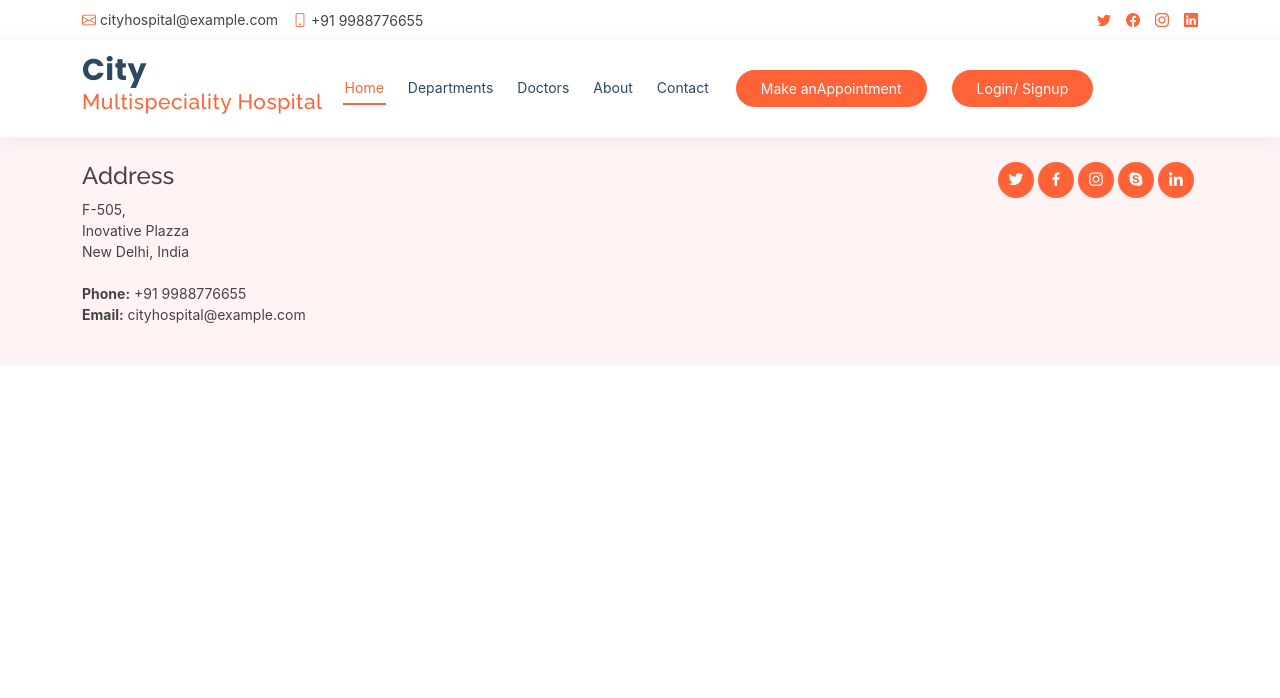
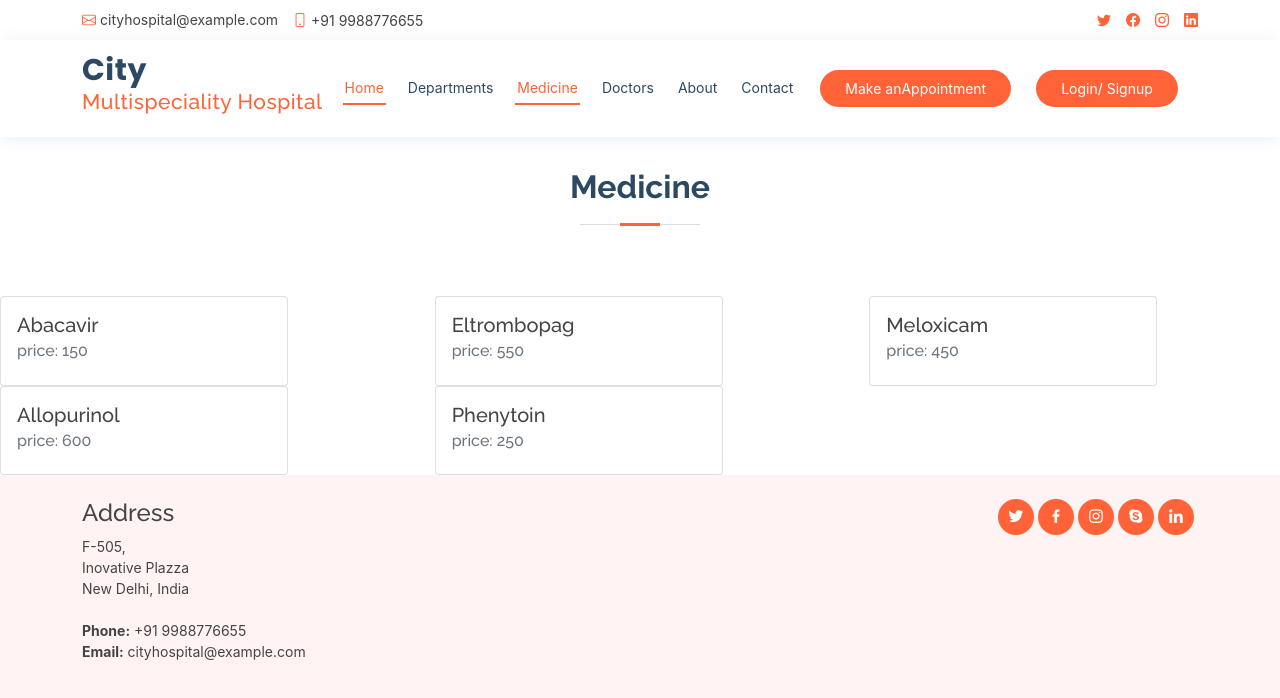
Before and after one commit to aushalsavaliya/cityhospital_website, a React (Create React App) app: page /Medicine in a window 1280 px wide. Shown: the top 698 px of the page. Built offline with nearby package versions, Linux system fonts and the light colour scheme.

Commit message:
Data_list

```diff
--- a/package.json
+++ b/package.json
@@ -10,6 +10,7 @@
     "react-dom": "^18.2.0",
     "react-router-dom": "^5.2.0",
     "react-scripts": "5.0.1",
+    "reactstrap": "^9.1.4",
     "web-vitals": "^2.1.4"
   },
   "scripts": {
--- a/src/App.js
+++ b/src/App.js
@@ -10,6 +10,7 @@ import { Route, Switch } from 'react-router-dom';
 import Headar from './Component/Hedar/Hedar';
 import Footer from './Component/Footer/Footer';
 import Auth from './Conteinars/Auth/Auth';
+import Medicine from './Conteinars/Medicine/Medicine';
 
 
 
@@ -42,6 +43,7 @@ function App() {
         <Route exact path={"/About"} component={About} />
         <Route exact path={"/Doctors"} component={Doctors} />
         <Route exact path={"/Contact"} component={Contact} />
+        <Route exact path={"/Medicine"} component={Medicine} />
         <Route exact path={"/Appointment"} component={Appointment} />
         <Route exact path={"/auth"} component={Auth} />
       </Switch>
--- a/src/Component/Hedar/Hedar.js
+++ b/src/Component/Hedar/Hedar.js
@@ -30,6 +30,7 @@ function Headar(props) {
                         <ul>
                             <li><NavLink className="nav-link scrollto" to={"/"}>Home</NavLink></li>
                             <li><NavLink className="nav-link scrollto"to={"/Departments"}>Departments</NavLink></li>
+                            <li><NavLink className="nav-link scrollto"to={"/Medicine"}>Medicine</NavLink></li>
                             <li><NavLink className="nav-link scrollto" to={"/Doctors"}>Doctors</NavLink></li>
                             <li><NavLink className="nav-link scrollto " to={"/About"}>About</NavLink></li>
                             <li><NavLink className="nav-link scrollto" to={"/Contact"}>Contact</NavLink></li>
--- /dev/null
+++ b/src/Component/List/List.js
@@ -0,0 +1,36 @@
+import React from 'react';
+import { Card, CardBody, CardTitle, CardSubtitle } from 'reactstrap';
+
+function List({ Data }) {
+
+    return (
+        <div className='row'>
+            {Data.map((d, i) => {
+                return (
+                    <div className='col-md-4'>
+                        <Card
+                        style={{
+                            width: '18rem'
+                        }}
+                    >
+                        <CardBody>
+                            <CardTitle tag="h5">
+                                {d.name}
+                            </CardTitle>
+                            <CardSubtitle
+                                className="mb-2 text-muted"
+                                tag="h6"
+                            >
+                                price: {d.price}
+                            </CardSubtitle>
+                        </CardBody>
+                    </Card>
+                    </div>
+                )
+            })}
+
+        </div>
+    );
+}
+
+export default List;
--- /dev/null
+++ b/src/Conteinars/Medicine/Medicine.js
@@ -0,0 +1,60 @@
+import React from 'react';
+import List from '../../Component/List/List';
+
+function Medicine(props) {
+
+    const orgData = [
+
+        {
+
+            id: 101,
+            name: 'Abacavir',
+            quantity: 25,
+            price: 150,
+            expiry: 2022
+        },
+        {
+            id: 102,
+            name: 'Eltrombopag',
+            quantity: 90,
+            price: 550,
+            expiry: 2021
+        },
+        {
+            id: 103,
+            name: 'Meloxicam',
+            quantity: 85,
+            price: 450,
+            expiry: 2025
+        },
+        {
+            id: 104,
+            name: 'Allopurinol',
+            quantity: 50,
+            price: 600,
+            expiry: 2023
+        },
+        {
+            id: 105,
+            name: 'Phenytoin',
+            quantity: 63,
+            price: 250,
+            expiry: 2021
+        },
+    ]
+    return (
+
+        <div>
+            <section id="departments" className="departments">
+                <div className="container">
+                    <div className="section-title">
+                        <h2>Medicine</h2>
+                    </div>
+                </div>
+            </section>
+            <List Data={orgData} />
+        </div>
+    );
+}
+
+export default Medicine;
```
Also changed, not shown: 1 other file (tests, documents, lock files or other folders).
